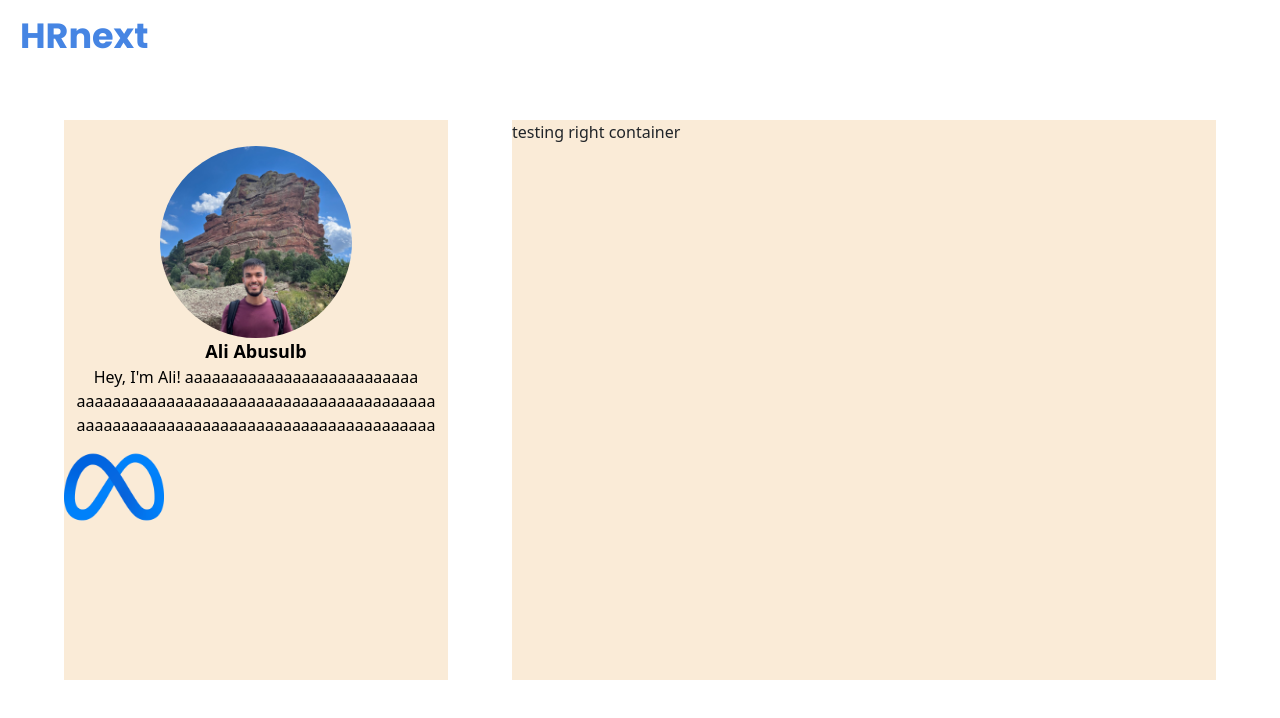
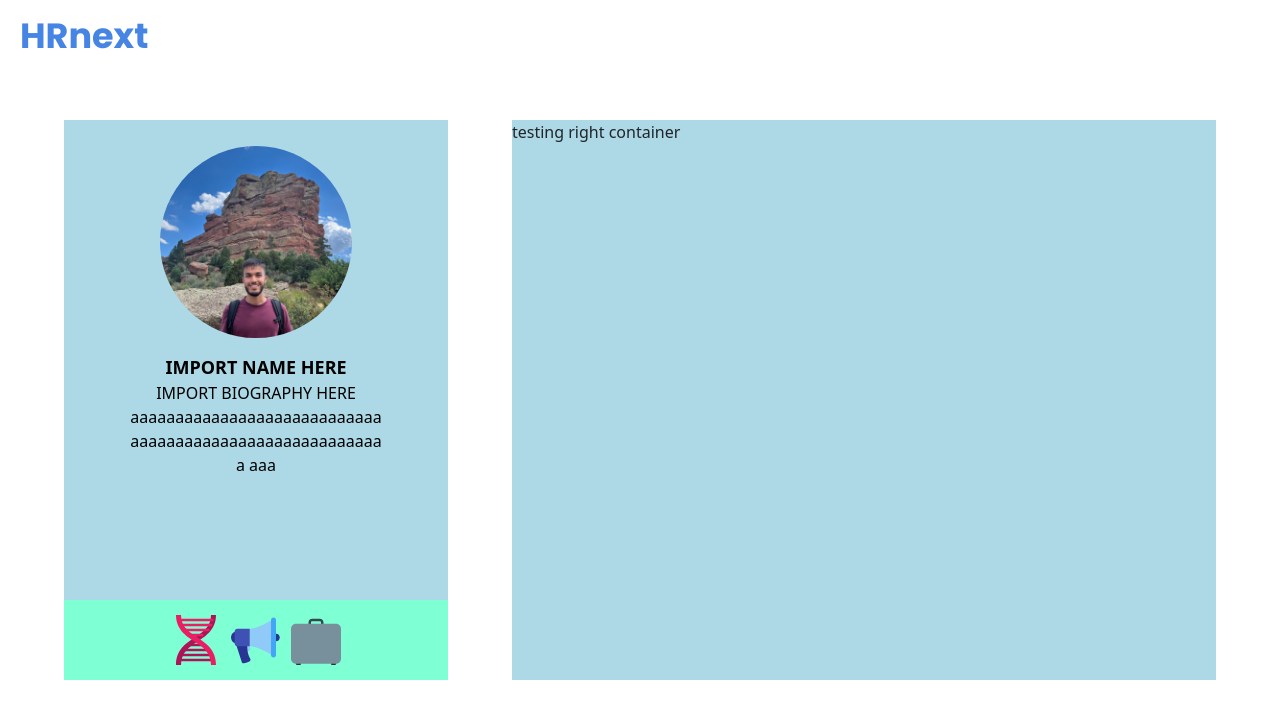
Before and after one commit to loragonzaleze/OffBoard, a React (Create React App) app in the folder frontend/onboard/: page /profile in a window 1280 px wide. Shown: the top 718 px of the page. Built offline with nearby package versions, Linux system fonts and the light colour scheme; a web font is replaced by a local one.

Commit message:
update to profile page

```diff
--- a/frontend/onboard/src/pages/login.js
+++ b/frontend/onboard/src/pages/login.js
@@ -15,6 +15,11 @@ function Login() {
 
   const goToHome = () => {
     let path = `/`;
+    navigate(path);
+  }
+
+  const goToSignUp = () => {
+    let path = `../sign-up`;
     navigate(path);
   }
 
@@ -47,9 +52,9 @@ function Login() {
         </label>
         <label>
           <div className = "row-container">
-            <p className = "login-email-label">Password</p>
+            <p className = "login-email-label" style={{paddingTop: 10}}>Password</p>
             <p className = "login-email-label"
-            style = {{color:'red', marginleft: '2px'}}>*</p>
+            style = {{color:'red', marginleft: '2px', paddingTop: 10}}>*</p>
           </div>
           <input className = "login-input-box" onChange = {e =>setPassword(e.target.value)}/>
         </label>
@@ -69,7 +74,7 @@ function Login() {
           <div className = "login-endorsement-button">Ask your company to endorse you</div>
           {/*TODO add a link here for endorsement*/}
         </div>
-        <div className = "signup-button"
+        <div className = "signup-button" onClick = {goToSignUp}
         style = {{position:"absolute", top: 10, right: 10, marginRight: 10}}>
           Sign Up
         </div>
--- a/frontend/onboard/src/pages/profile.js
+++ b/frontend/onboard/src/pages/profile.js
@@ -3,7 +3,9 @@ import "./stylesheets/profile.css"
 import "../global.css"
 import { useNavigate } from "react-router-dom";
 import ali from './images/ali_abusulb.jfif';
-import meta from './images/meta.png';
+import {FcBusiness, FcRules, FcAdvertising, FcSettings, FcPhone,
+    FcBarChart, FcVoicePresentation, FcEditImage, FcGlobe,
+    FcBiotech, FcMoneyTransfer, FcBullish, FcTwoSmartphones} from "react-icons/fc"
 
 function Profile() {
   let navigate = useNavigate();
@@ -28,15 +30,21 @@ function Profile() {
         <div className = "profile-logo" onClick = {goToHome}>HRnext</div>
         <div className = "profile-row-container-large">
             <div className = "profile-left-container">
-                <img className="profile-image" src={ali} alt='ali' />
-                <text className="profile-title-text"> Ali Abusulb </text>
-                <text className="profile-normal-text">
-                    Hey, I'm Ali! aaaaaaaaaaaaaaaaaaaaaaaaaa
-                    aaaaaaaaaaaaaaaaaaaaaaaaaaaaaaaaaaaaaaaa
-                    aaaaaaaaaaaaaaaaaaaaaaaaaaaaaaaaaaaaaaaa
-                </text>
-                <div className="profile-row-container">
-                    <img src={meta} width="100" height="100" alt='meta' />
+                <img className="profile-image" src={ali} alt='IMPORT IMAGE HERE' />
+                <text className="profile-name-text"> IMPORT NAME HERE </text>
+                <div className="profile-bio-box">
+                    <text className="profile-bio-text">
+                        IMPORT BIOGRAPHY HERE
+                        aaaaaaaaaaaaaaaaaaaaaaaaaaaaaaaaaaaaaaaaaaaaaaaaaaaaaaaaa
+                        aaa
+                    </text>
+                </div>
+                <div className="profile-left-container-bottom-box">
+                    <div className="profile-row-container-specialty">
+                        <FcBiotech size = {60} title="special"/>
+                        <FcAdvertising size = {60} title="special"/>
+                        <FcBusiness size = {60} title="special"/>
+                    </div>
                 </div>
             </div>
             <div className = "profile-right-container">
--- a/frontend/onboard/src/pages/stylesheets/profile.css
+++ b/frontend/onboard/src/pages/stylesheets/profile.css
@@ -35,7 +35,17 @@
     height: 70vh;
     margin-left: 5vw;
     margin-right: 5vw;
-    background-color: antiquewhite;
+    background-color: lightblue;
+}
+
+.profile-left-container-bottom-box {
+	display:flex;
+	flex-direction: row;
+	position:fixed;
+	margin-top: 60vh;
+	width: 30vw;
+	height: 10vh;
+	background-color: aquamarine;
 }
 
 .profile-right-container {
@@ -44,7 +54,7 @@
     width: 60vw;
     height: 70vh;
     margin-right: 5vw;
-    background-color: antiquewhite;
+    background-color: lightblue;
 }
 
 .profile-row-container-large {
@@ -58,6 +68,15 @@
 	flex-direction: row;
 }
 
+.profile-row-container-specialty {
+	width:30vw;
+	height:10vh;
+	display:flex;
+	flex-direction: row;
+	align-items: center;
+	justify-content: center;
+}
+
 .profile-image {
 	width: 15vw;
 	height: 15vw;
@@ -68,16 +87,26 @@
     margin-top: 2vw;
 }
 
-.profile-title-text {
+.profile-name-text {
     font: 'Poppins';
     font-weight: 600;
     font-size: large;
     color:black;
     text-align: center;
+	margin-top: 2vh;
 }
 
-.profile-normal-text {
+.profile-bio-text {
     font: 'Poppins';
     color: black;
     text-align: center;
 }
+
+.profile-bio-box {
+	display: flex;
+	flex-direction: column;
+    margin-left: 5vw;
+    margin-right: 5vw;
+	overflow-wrap: break-word;
+	height: 18vh;
+}
```
Also changed, not shown: 1 other file (tests, documents, lock files or other folders).
